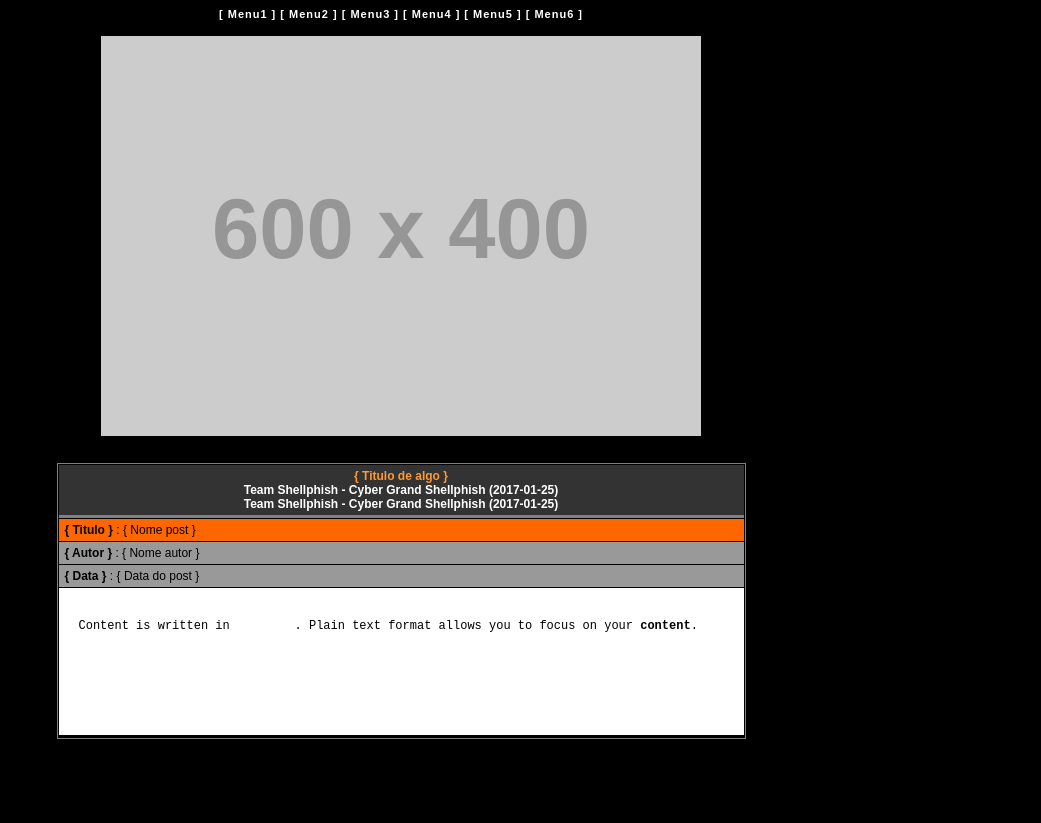
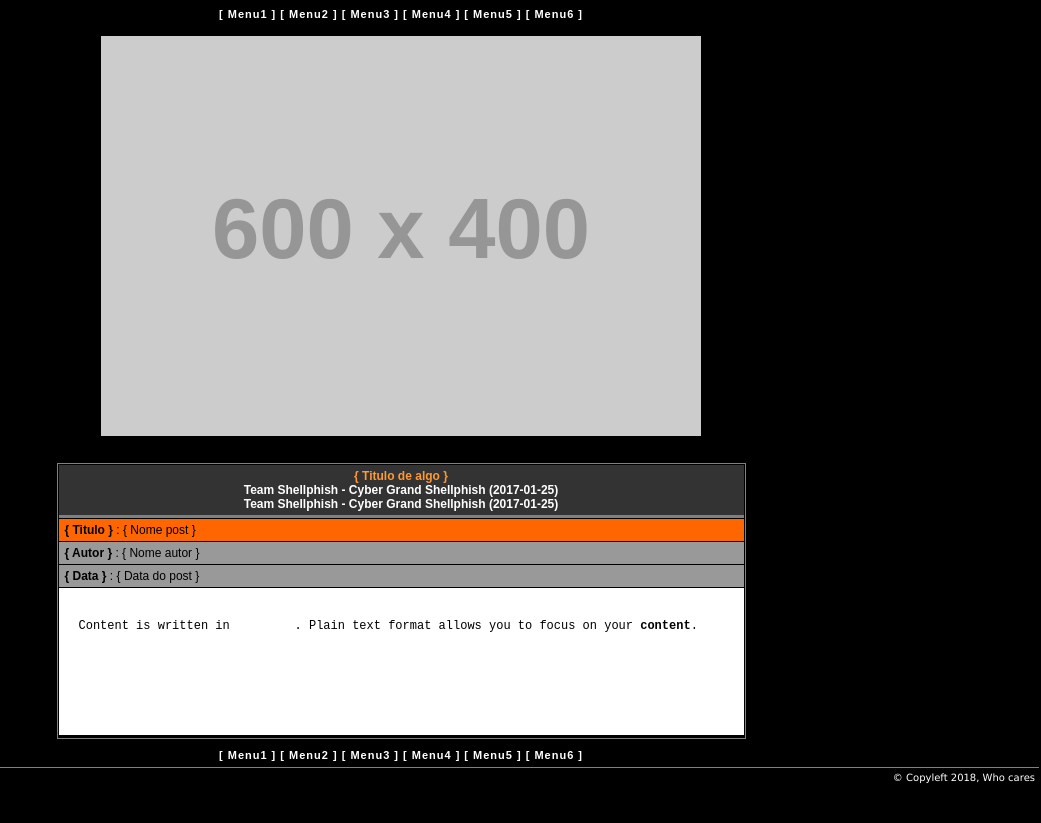
Before and after one commit to nick-belane/nick-belane.github.io, a Jekyll site: the page built from index.md, in a window 1280 px wide. Shown: the top 823 px of the page, without its empty margins (239-1280 px from the left). Built offline with Jekyll 4.4.1, drawn with Linux system fonts in a browser that asks for light colours.

Commit message:
Update footer.html

```diff
--- a/_includes/footer.html
+++ b/_includes/footer.html
@@ -1,2 +1,12 @@
-</center></body>
+<div align="center" class="texto-2-bold">
+  [ <a href="#" title="Menu1">Menu1</a> ]
+  [ <a href="#" title="Menu2">Menu2</a> ]
+  [ <a href="#" title="Menu3">Menu3</a> ]
+  [ <a href="#" title="Menu4">Menu4</a> ]
+  [ <a href="#" title="Menu5">Menu5</a> ]
+  [ <a href="#" title="Menu6">Menu6</a> ]
+</div>
+<div align="right" class="texto-1">© Copyleft 2018, Who cares</div>
+</center>
+</body>
 </html>
```
